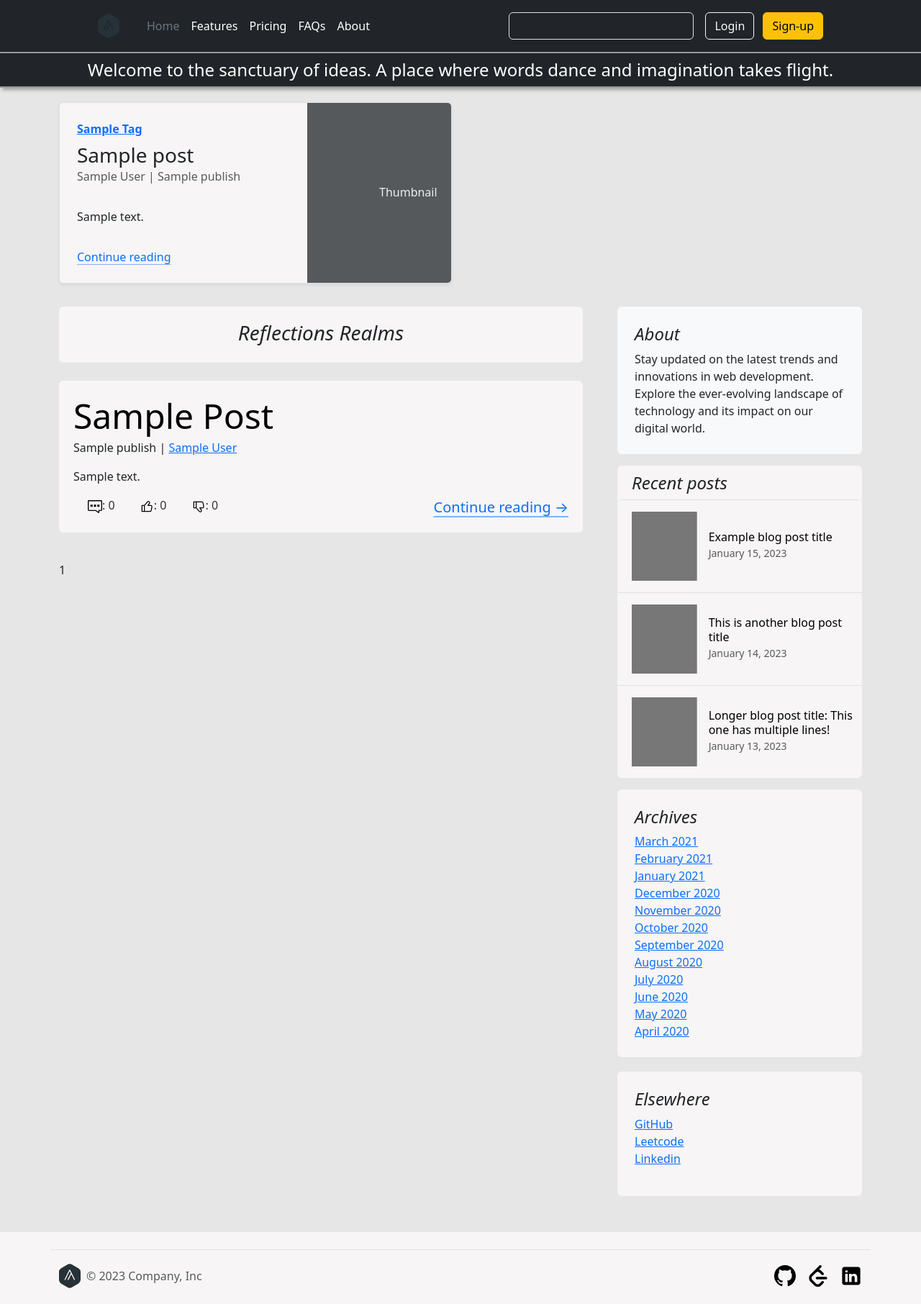
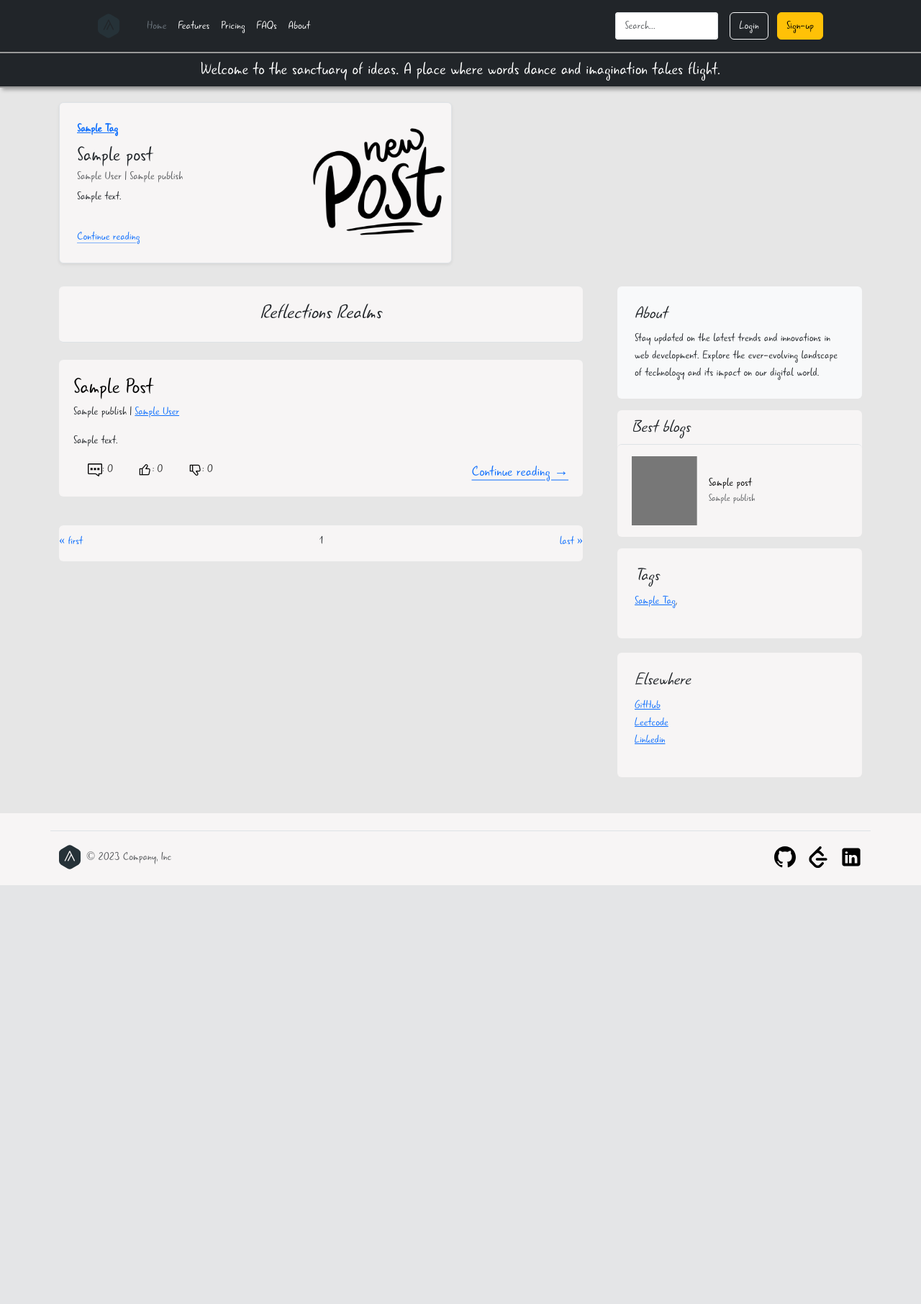
Before and after one commit to MorkvargIX/ByteBard, a Django app: template mysite/blog/templates/blog/post/list.html in a window 1280 px wide. Shown: the whole page at 72% size. After the commit the page ends 1230 px from the top, so only its background shows below. Run offline with Django 5.2, Linux system fonts and the light colour scheme; the template is opened without the code that fills it: most values are stand-ins (such as "Sample title", 1, 10 or a date in 2020); parts of the project's set-up code (start-up, migrations or seed data) failed here and were passed over.

Commit message:
Added new font and fixed some issues on main page

```diff
--- a/mysite/blog/static/css/blog.css
+++ b/mysite/blog/static/css/blog.css
@@ -1,6 +1,14 @@
+@font-face {
+    font-family: 'gunny';
+    src: url("ByteBard/mysite/blog/static/fonts/gunnyrewritten.woff2") format('woff2');
+    font-weight: normal;
+    font-style: normal;
+}
+
 *{
     margin: 0;
     padding: 0;
+    font-family: 'gunny', sams-serif;
 }
 
 .main-blocks-wrapper{
@@ -8,6 +16,7 @@
     display: flex;
     flex-direction: column;
 }
+
 main{
     flex: 1 1 auto;
 }
@@ -16,6 +25,12 @@ main{
 /* header */
 .header-container{
     padding: 0 120px;
+}
+
+.header-search{
+    border-radius: 4px;
+    color: white;
+    background-color: white;
 }
 
 .p-3{
@@ -72,6 +87,10 @@ main{
     padding: 10px;
 }
 
+.border-post-elements h2{
+    font-size: 30px;
+}
+
 .post-statistic {
     list-style: none;
     padding: 0;
@@ -102,6 +121,20 @@ main{
 
 .post-statistic-link{
     font-size: 20px;
+}
+
+.pagination{
+    background-color: rgb(247, 245, 245);
+    display: flex;
+    justify-content: space-between;
+}
+
+.pagination a{
+    text-decoration: none;
+}
+
+.pagination-element{
+    padding-top: 10px;
 }
 
 .info-panel{
--- a/mysite/blog/templates/blog/header.html
+++ b/mysite/blog/templates/blog/header.html
@@ -15,8 +15,8 @@
               <li><a href="#" class="nav-link px-2 text-white">About</a></li>
             </ul>
 
-            <form class="col-12 col-lg-auto mb-3 mb-lg-0 me-lg-3" role="search">
-              <input type="search" class="form-control form-control-dark text-bg-dark" placeholder="Search..." aria-label="Search">
+            <form class="col-12 col-lg-auto mb-3 mb-lg-0 me-lg-3 header-search" role="search">
+              <input type="search" class="form-control form-control-dark" placeholder="Search..." aria-label="Search">
             </form>
 
             <div class="text-end">
--- a/mysite/blog/templates/blog/post/list.html
+++ b/mysite/blog/templates/blog/post/list.html
@@ -23,10 +23,10 @@
                     {% if post.tags.all %} {% for tag in post.tags.all %}
                     <a href="{% url 'blog:post_list_by_tag' tag.slug %}">{{ tag.name|title }}</a>
                     {% if not forloop.last %}, {% endif %} {% endfor %} {% else %} No tags {% endif %}</strong>
-                  <h3 class="mb-0">{{ post.title }}</h3>
+                  <h3 class="mb-0" style="font-size: 25;">{{ post.title|truncate_words:4 }}</h3>
 
                   <div class="mb-1 text-body-secondary">{{ post.author }} | {{ post.publish }} </div>
-                      <p class="card-text mb-auto">{{ post.body|markdown|truncatewords_html:10 }}</p>
+                      <p class="card-text mb-auto">{{ post.body|markdown|truncatewords_html:9 }}</p>
                       <a href="{{ post.get_absolute_url }}" class="icon-link gap-1 icon-link-hover">
                         Continue reading
                         <svg class="bi"><use xlink:href="#chevron-right"></use></svg>
@@ -34,7 +34,7 @@
                   </div>
 
                   <div class="col-auto d-none d-lg-block">
-                    <svg class="bd-placeholder-img" width="200" height="250" xmlns="http://www.w3.org/2000/svg" role="img" aria-label="Placeholder: Thumbnail" preserveAspectRatio="xMidYMid slice" focusable="false"><title>Placeholder</title><rect width="100%" height="100%" fill="#55595c"></rect><text x="50%" y="50%" fill="#eceeef" dy=".3em">Thumbnail</text></svg>
+                    <img src="{% static 'img/new-post.com.png' %}" alt="#new-post" style="width: 200px; height: 200px; padding-top: 20px;">
                   </div>
                 </div>
               </div>
@@ -50,7 +50,7 @@
       {% for post in posts%}
       <div class="blog-post rounded">
         <div class="border-post-elements">
-          <h2 class="display-5 link-body-emphasis mb-1">{{ post.title|title }}</h2>
+          <h2 class="display-5 link-body-emphasis mb-1 post-title">{{ post.title|title }}</h2>
           <p class="blog-post-meta">{{ post.publish }} | <a href="#">{{ post.author }}</a></p>
           <p>{{ post.body|markdown|truncatewords_html:60 }}</p>
 
@@ -84,54 +84,30 @@
         </div>
 
         <div class="info-panel rounded">
-          <h4 class="fst-italic info-panel-name">Recent posts</h4>
+
+          <h4 class="fst-italic info-panel-name">Best blogs</h4>
           <ul class="list-unstyled">
+            {% for post in posts|slice:':3' %}
             <li>
               <a class=" info-panel-element d-flex flex-column flex-lg-row gap-3 align-items-start align-items-lg-center py-3 link-body-emphasis text-decoration-none border-top rounded" href="#">
                 <svg class="bd-placeholder-img" width="100%" height="96" xmlns="http://www.w3.org/2000/svg" aria-hidden="true" preserveAspectRatio="xMidYMid slice" focusable="false"><rect width="100%" height="100%" fill="#777"></rect></svg>
                 <div class="col-lg-8">
-                  <h6 class="mb-0">Example blog post title</h6>
-                  <small class="text-body-secondary">January 15, 2023</small>
+                  <h6 class="mb-0">{{ post.title }}</h6>
+                  <small class="text-body-secondary">{{ post.publish }}</small>
                 </div>
               </a>
             </li>
-            <li>
-              <a class=" info-panel-element d-flex flex-column flex-lg-row gap-3 align-items-start align-items-lg-center py-3 link-body-emphasis text-decoration-none border-top" href="#">
-                <svg class="bd-placeholder-img" width="100%" height="96" xmlns="http://www.w3.org/2000/svg" aria-hidden="true" preserveAspectRatio="xMidYMid slice" focusable="false"><rect width="100%" height="100%" fill="#777"></rect></svg>
-                <div class="col-lg-8">
-                  <h6 class="mb-0">This is another blog post title</h6>
-                  <small class="text-body-secondary">January 14, 2023</small>
-                </div>
-              </a>
-            </li>
-            <li>
-              <a class=" info-panel-element d-flex flex-column flex-lg-row gap-3 align-items-start align-items-lg-center py-3 link-body-emphasis text-decoration-none border-top" href="#">
-                <svg class="bd-placeholder-img" width="100%" height="96" xmlns="http://www.w3.org/2000/svg" aria-hidden="true" preserveAspectRatio="xMidYMid slice" focusable="false"><rect width="100%" height="100%" fill="#777"></rect></svg>
-                <div class="col-lg-8">
-                  <h6 class="mb-0">Longer blog post title: This one has multiple lines!</h6>
-                  <small class="text-body-secondary">January 13, 2023</small>
-                </div>
-              </a>
-            </li>
+            {% endfor %}
           </ul>
         </div>
 
         <div class="p-4 rounded archive-block">
-          <h4 class="fst-italic">Archives</h4>
-          <ol class="list-unstyled mb-0">
-            <li><a href="#">March 2021</a></li>
-            <li><a href="#">February 2021</a></li>
-            <li><a href="#">January 2021</a></li>
-            <li><a href="#">December 2020</a></li>
-            <li><a href="#">November 2020</a></li>
-            <li><a href="#">October 2020</a></li>
-            <li><a href="#">September 2020</a></li>
-            <li><a href="#">August 2020</a></li>
-            <li><a href="#">July 2020</a></li>
-            <li><a href="#">June 2020</a></li>
-            <li><a href="#">May 2020</a></li>
-            <li><a href="#">April 2020</a></li>
-          </ol>
+          <h4 class="fst-italic">Tags</h4>
+          <p>
+            {% for tag in all_tags %}
+            <a href="{% url 'blog:post_list_by_tag' tag.slug %}">{{ tag.name|title }}</a>,
+            {% endfor %}
+          </p>
         </div>
 
         <div class="p-4 else-block rounded">
@@ -146,5 +122,5 @@
     </div>
   </div>
  </main>
-<!--    {% include "pagination.html" with page=posts %}-->
+
 {% endblock %}
--- a/mysite/blog/templates/pagination.html
+++ b/mysite/blog/templates/pagination.html
@@ -1,9 +1,6 @@
-<div class="pagination">
-    <span class="step-links">
-        {% if page.has_previous %}
-            <a href="?page=1">&laquo; first</a>
-        {% endif %}
-
+<div class="pagination rounded">
+        <p class="pagination-element"><a href="?page=1">&laquo; first</a></p>
+        <div class="pagination-element">
             {% for i in page.paginator.page_range %}
                 {% if page.number == i %}
                     <span class="current">{{ i }}</span>
@@ -11,9 +8,7 @@
                     <a href="?page={{ i }}">{{ i }}</a>
                 {% endif %}
             {% endfor %}
+        </div>
+       <p class="pagination-element"><a href="?page={{ page.paginator.num_pages }}">last &raquo;</a></p>
 
-        {% if page.has_next %}
-            <a href="?page={{ page.paginator.num_pages }}">last &raquo;</a>
-        {% endif %}
-    </span>
 </div>
--- a/mysite/blog/templatetags/blog_tags.py
+++ b/mysite/blog/templatetags/blog_tags.py
@@ -29,3 +29,12 @@ def get_most_commented_posts(count=5):
 @register.filter(name='markdown')
 def markdown_format(text):
     return mark_safe(markdown.markdown(text))
+
+
+@register.filter(name='truncate_words')
+def truncate_words(value, num_words):
+    words = value.split()
+    if len(words) > num_words:
+        return ' '.join(words[:num_words]) + ' ...'
+    else:
+        return value
--- a/mysite/blog/views.py
+++ b/mysite/blog/views.py
@@ -15,6 +15,7 @@ from .forms import EmailPostForm, CommentForm, SearchFrom
 
 def post_list(request, tag_slug=None):
     post_list = Post.published.all()
+    all_tags = Tag.objects.all()
     tag = None
     if tag_slug:
         tag = get_object_or_404(Tag, slug=tag_slug)
@@ -27,7 +28,7 @@ def post_list(request, tag_slug=None):
         posts = paginator.page(1)
     except EmptyPage:
         posts = paginator.page(paginator.num_pages)
-    return render(request, 'blog/post/list.html', {'posts': posts, 'tag': tag})
+    return render(request, 'blog/post/list.html', {'posts': posts, 'tag': tag, 'all_tags': all_tags})
 
 
 def post_detail(request, id, slug):
```
Also changed, not shown: mysite/blog/static/fonts/gunnyrewritten.woff2 (added), mysite/blog/static/img/new-post.com.png (added). Lines whose indentation alone changed are shown as unchanged.
